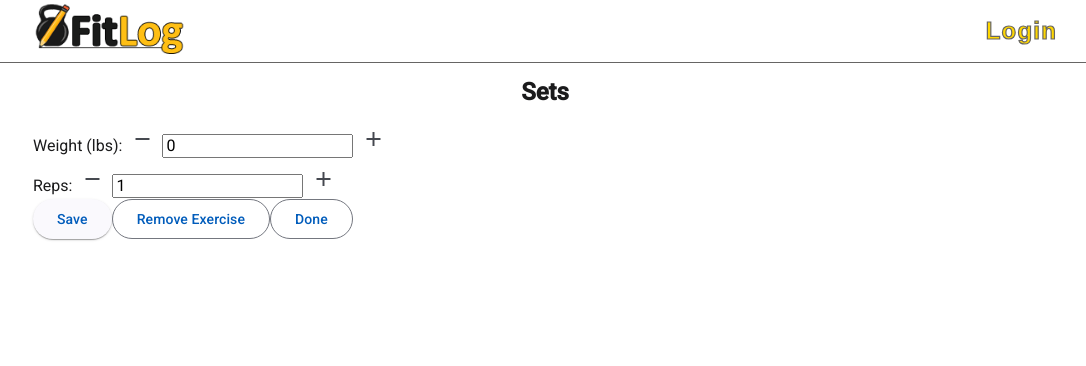
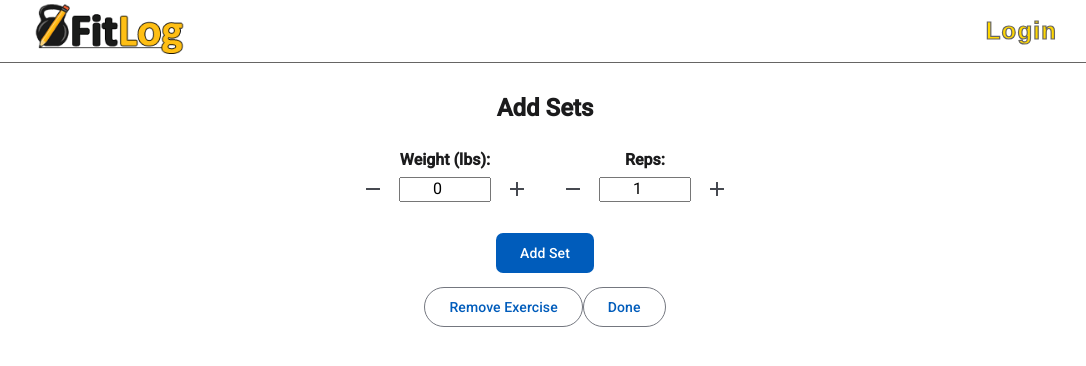
Before and after one commit to LucasLombardo/fitlog, an Angular app in the folder frontend/: page /sets in a window 1280 px wide. Shown: the top 366 px of the page, without its empty margins (95-1181 px from the left). Built offline with nearby package versions, Linux system fonts and the light colour scheme.

Commit message:
[FE] initial sets styling

```diff
--- a/frontend/src/app/pages/sets/sets.component.html
+++ b/frontend/src/app/pages/sets/sets.component.html
@@ -1,9 +1,10 @@
 <main>
-  <h1 class="title">Sets</h1>
+  <h1 class="title">Add Sets</h1>
 
+  <div class="add-sets-inputs">
     <!-- Weight input -->
-  <div>
-    <span>Weight (lbs):</span>
+    <div class="increment-input increment-input--weight">
+      <span class="label">Weight (lbs):</span>
       <button
         mat-icon-button
         color="primary"
@@ -24,8 +25,8 @@
     </div>
 
     <!-- Reps input -->
-  <div>
-    <span>Reps:</span>
+    <div class="increment-input increment-input--reps">
+      <span class="label">Reps:</span>
       <button mat-icon-button color="primary" aria-label="Decrease reps" (click)="decrementReps()">
         <mat-icon>remove</mat-icon>
       </button>
@@ -34,9 +35,10 @@
         <mat-icon>add</mat-icon>
       </button>
     </div>
+  </div>
 
   <!-- Save button -->
-  <button mat-raised-button color="primary" (click)="saveSet()">Save</button>
+  <button class="button button--primary" mat-flat-button color="primary" (click)="saveSet()">Add Set</button>
 
   <!-- Display sets -->
   <div *ngIf="setsArray.length > 0" class="sets-container">
@@ -48,6 +50,8 @@
       </button>
     </div>
   </div>
+  <div>
     <button mat-stroked-button color="warn" (click)="removeExercise()">Remove Exercise</button>
     <button mat-stroked-button color="primary" (click)="goHome()">Done</button>
+  </div>
 </main>
--- a/frontend/src/app/pages/sets/sets.component.scss
+++ b/frontend/src/app/pages/sets/sets.component.scss
@@ -0,0 +1,41 @@
+main {
+    max-width: 24rem;
+    text-align: center;
+    margin: 2em auto;
+}
+
+.increment-input {
+    display: grid;
+    grid-template-columns: 1fr 4fr 1fr;
+    align-items: center;
+    margin: 1em 0 0;
+    input {
+        text-align: center;
+        width: 80%;
+        margin: 0 auto;
+    }
+}
+
+.label {
+    font-size: 1em;
+    font-weight: bold;
+    grid-column: 1/4;
+}
+
+.add-sets-inputs {
+    display: flex;
+    flex-direction: row;
+    gap: 1em;
+    margin-bottom: 1.5em;
+}
+
+.button {
+    border-radius: 0.5em;
+    // background: var(--yellow);
+}
+
+.button--primary {
+    display: block;
+    margin: 1em auto;
+    // background: var(--yellow);
+}
```
Lines whose indentation alone changed are shown as unchanged.
